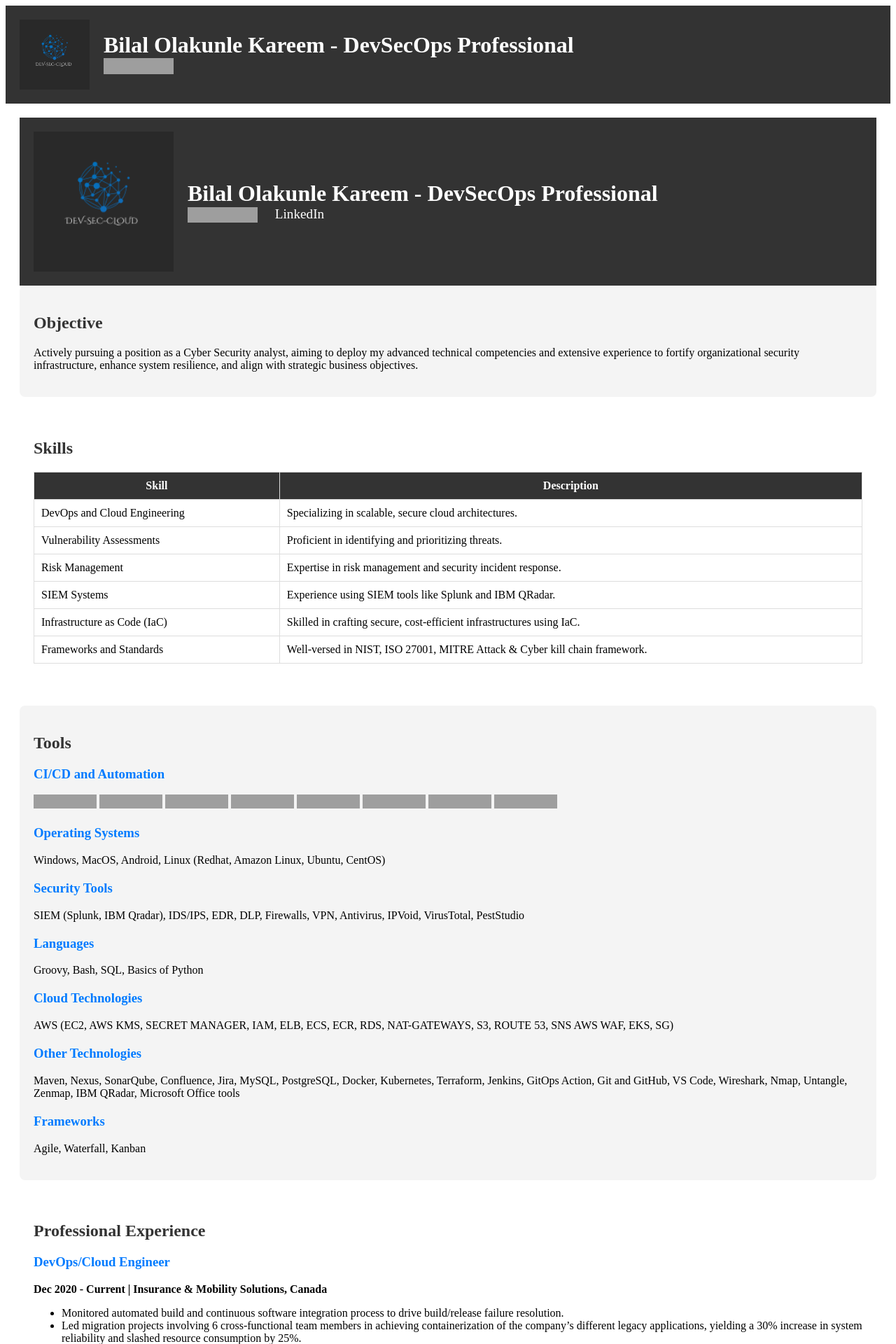
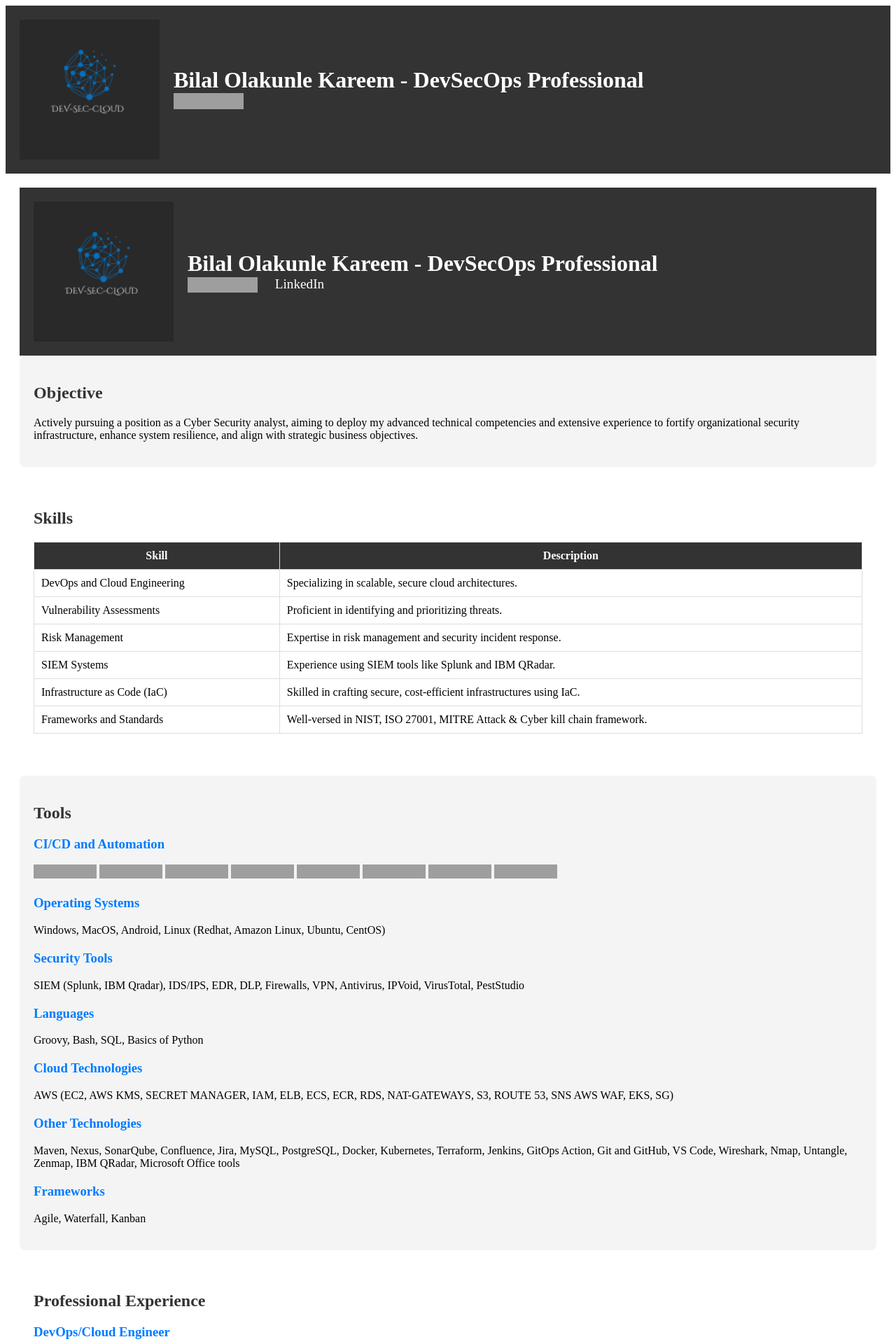
Before and after one commit to CrescentTech29/technix.io, a Jekyll site: the page built from index.md, in a window 1280 px wide. Shown: the top 1920 px of the page at 70% size. Built offline with Jekyll 4.4.1, drawn with Linux system fonts in a browser that asks for light colours; grey boxes are pictures that could not be loaded.

Commit message:
Update default.html

```diff
--- a/_layouts/default.html
+++ b/_layouts/default.html
@@ -8,7 +8,7 @@
 </head>
 <body>
   <header style="background-color: #333; color: white; padding: 20px;">
-    <img src="logo.png" alt="Bilal Kareem Logo" style="width: 100px; height: auto; margin-right: 20px;">
+    <img src="logo.png" alt="Bilal Kareem Logo" style="width: 200px; height: auto; margin-right: 20px;">
     <div style="flex-grow: 1;">
       <h1>Bilal Olakunle Kareem - DevSecOps Professional</h1>
       <p>
```
